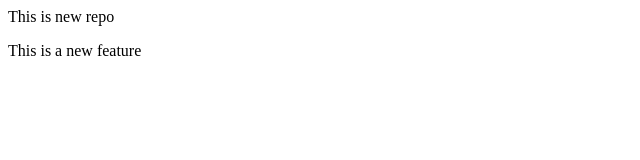
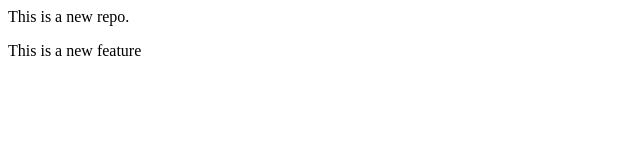
Before and after one commit to mandavikas/localrepo, a plain HTML site: page index.html in a window 1280 px wide. Shown: the full height of the page, 0-640 px from the left. Drawn offline with Linux system fonts and the light colour scheme.

Commit message:
resolved

```diff
--- a/index.html
+++ b/index.html
@@ -1,2 +1,2 @@
-<p>This is new repo</p>
+<p>This is a new repo.</p>
 <p>This is a new feature</p>
```
